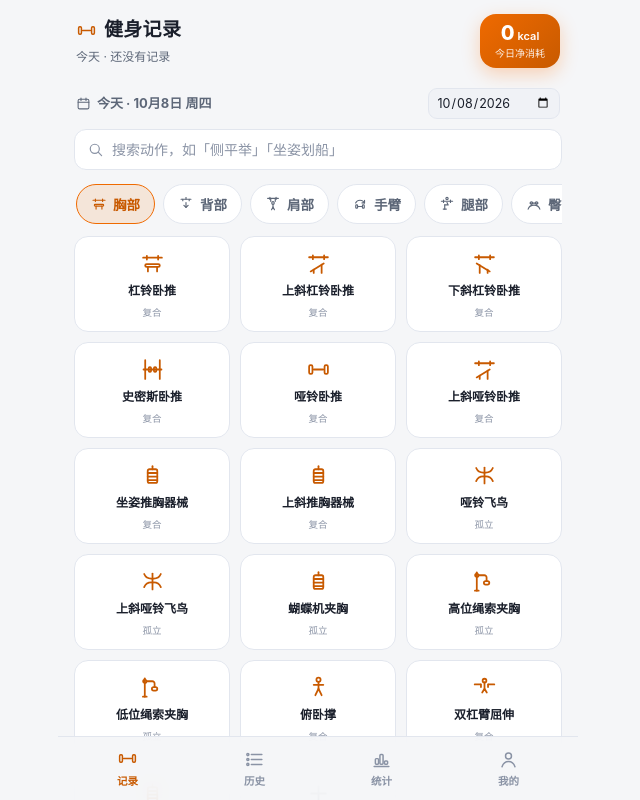
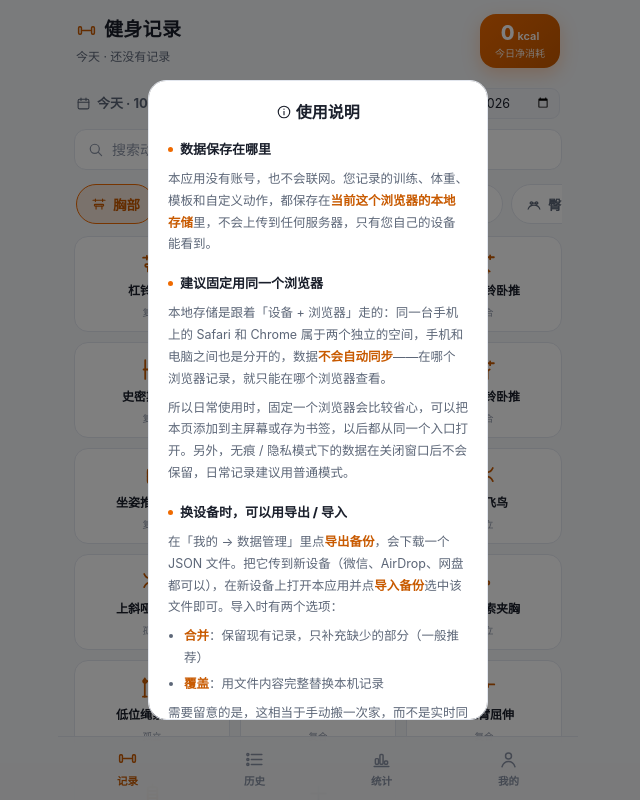
Before and after one commit to chiweihao/fitness, a plain HTML site: page index.html in a window 1280 px wide. Shown: the whole page, without its empty margins (322-962 px from the left). Drawn offline with Linux system fonts and the light colour scheme.

Commit message:
Add files via upload

```diff
--- a/index.html
+++ b/index.html
@@ -394,6 +394,19 @@ select.pick{appearance:none;width:100%;background:var(--card2);border:1px solid
 .modal-row{display:flex;gap:10px;margin-top:16px}
 .modal-row .btn-save{flex:1;padding:12px;font-size:14px}
 .modal-text{font-size:13px;color:var(--sub);line-height:1.8;margin-bottom:4px}
+
+/* ===== 使用说明 ===== */
+.guide{font-size:12.5px;color:var(--sub);line-height:1.75;text-align:left}
+.guide h4{font-size:13px;font-weight:800;color:var(--text);margin:17px 0 7px;display:flex;align-items:center;gap:7px}
+.guide h4:first-child{margin-top:0}
+.guide h4 i{width:5px;height:5px;border-radius:50%;background:var(--accent);flex:none}
+.guide p{margin:0 0 7px}
+.guide ul{margin:5px 0 7px;padding-left:16px}
+.guide li{margin-bottom:4px}
+.guide b{color:var(--accent2);font-weight:700}
+.guide .g-tip{background:var(--card2);border:1px solid var(--line);border-radius:10px;
+  padding:9px 11px;margin:9px 0 2px;font-size:11.5px;line-height:1.7;color:var(--sub)}
+.guide .g-ver{text-align:center;color:var(--dim);font-size:11px;margin-top:12px}
 </style>
 </head>
 <body>
@@ -1031,6 +1044,9 @@ const round5 = v => Math.round(v / 5) * 5;
 "use strict";
 /* ================= 存储 ================= */
 const SCHEMA = 2;
+/* 版本号与更新日期（英文展示），发新版时改这两行即可 */
+const APP_VERSION = '3';
+const APP_UPDATED = '2026.10.08';
 const clone = o => typeof structuredClone === 'function' ? structuredClone(o) : JSON.parse(JSON.stringify(o));
 const DEFAULTS = {
   profile:   { height:175, weight:70, age:25, gender:'male' },
@@ -1257,6 +1273,53 @@ function confirmBox(title, text, okText, onOk, danger){
   $('#modal').querySelector('[data-mo="ok"]').onclick = () => { closeModal(); onOk(); };
 }
 
+/* ================= 使用说明 ================= */
+const GUIDE_KEY = 'fit_guideSeen';
+function guideSeen(){ try { return localStorage.getItem(GUIDE_KEY) !== null; } catch (e) { return true; } }
+function markGuideSeen(){ try { localStorage.setItem(GUIDE_KEY, '1'); } catch (e) {} }
+function guideHTML(){
+  return `<div class="modal-title">${ico('info')} 使用说明</div>
+  <div class="guide">
+    <h4><i></i>数据保存在哪里</h4>
+    <p>本应用没有账号，也不会联网。您记录的训练、体重、模板和自定义动作，都保存在<b>当前这个浏览器的本地存储</b>里，不会上传到任何服务器，只有您自己的设备能看到。</p>
+
+    <h4><i></i>建议固定用同一个浏览器</h4>
+    <p>本地存储是跟着「设备 + 浏览器」走的：同一台手机上的 Safari 和 Chrome 属于两个独立的空间，手机和电脑之间也是分开的，数据<b>不会自动同步</b>——在哪个浏览器记录，就只能在哪个浏览器查看。</p>
+    <p>所以日常使用时，固定一个浏览器会比较省心，可以把本页添加到主屏幕或存为书签，以后都从同一个入口打开。另外，无痕 / 隐私模式下的数据在关闭窗口后不会保留，日常记录建议用普通模式。</p>
+
+    <h4><i></i>换设备时，可以用导出 / 导入</h4>
+    <p>在「我的 → 数据管理」里点<b>导出备份</b>，会下载一个 JSON 文件。把它传到新设备（微信、AirDrop、网盘都可以），在新设备上打开本应用并点<b>导入备份</b>选中该文件即可。导入时有两个选项：</p>
+    <ul>
+      <li><b>合并</b>：保留现有记录，只补充缺少的部分（一般推荐）</li>
+      <li><b>覆盖</b>：用文件内容完整替换本机记录</li>
+    </ul>
+    <p>需要留意的是，这相当于手动搬一次家，而不是实时同步。导出之后在旧设备上新增的内容不会出现在新设备上，两边同时记录也容易对不上。所以除非更换设备，平时还是在同一个浏览器里使用会更稳妥。</p>
+
+    <h4><i></i>这些情况可能导致数据丢失</h4>
+    <ul>
+      <li>清理浏览器缓存时勾选了「Cookie 和网站数据」</li>
+      <li>在无痕 / 隐私模式下记录</li>
+      <li>iPhone 上用 Safari，且较长时间（约 7 天以上）未打开本页，系统可能自动清理</li>
+      <li>卸载重装浏览器、重置设备或刷机</li>
+      <li>主动点击了「清空全部数据」</li>
+    </ul>
+    <div class="g-tip">应用内部另存了一份副本，普通清理后有机会自动恢复，不过两者被一并清除时就无法找回了。</div>
+
+    <h4><i></i>定期备份会更安心</h4>
+    <p>建议每月导出一份备份，存在网盘或发给自己留存。如果较长时间没有备份，页面顶部会出现提醒。在换手机、刷机或清理缓存之前，先导出一份会比较稳妥。</p>
+
+    <div class="g-tip">随时可以在「我的 → 数据管理 → 使用说明」里重新查看本页内容。</div>
+    <div class="g-ver">Version ${APP_VERSION} · Last updated ${APP_UPDATED}</div>
+  </div>
+  <div class="modal-row"><button class="btn-save" data-mo="ok">知道了</button></div>`;
+}
+function openGuide(onClose){
+  openModal(guideHTML(), onClose);
+  const m = $('#modal');
+  m.scrollTop = 0;
+  m.querySelector('[data-mo="ok"]').onclick = closeModal;
+}
+
 /* ================= 主题 ================= */
 function applyTheme(){
   const t = S().theme || 'auto';
@@ -2470,6 +2533,7 @@ function renderProfile(){
 
   <div class="form-card">
     <div class="t">${ico('db')}数据管理</div>
+    <button class="menu-btn" id="guideBtn">${ico('info')} 使用说明<small>数据保存在哪里</small></button>
     <button class="menu-btn" id="exportBtn">${ico('download')} 导出备份<small>下载 JSON 文件</small></button>
     <button class="menu-btn" id="importBtn">${ico('upload')} 导入备份<small>可选合并或覆盖</small></button>
     <input type="file" id="importFile" accept=".json,application/json" style="display:none">
@@ -2477,7 +2541,8 @@ function renderProfile(){
     <div class="note-line">共 ${Object.keys(Store.records()).length} 天训练记录、${Store.weights().length} 条体重记录。
       ${Store.meta().lastBackup ? '上次备份：' + fmtDate(Store.meta().lastBackup) : '尚未备份过'}</div>
   </div>
-  <div class="about-note">所有数据只保存在这台设备的浏览器里，不会上传任何服务器<br>换手机或清理浏览器前，记得先导出备份</div>`;
+  <div class="about-note">所有数据只保存在这台设备的浏览器里，不会上传任何服务器<br>换手机或清理浏览器前，记得先导出备份
+    <br><span style="opacity:.75">Version ${APP_VERSION} · Last updated ${APP_UPDATED}</span></div>`;
 }
 function refreshCustomUI(){
   invalidateActions();
@@ -2863,6 +2928,7 @@ function bindGlobalEvents(){
       return;
     }
 
+    if (t.closest('#guideBtn')){ openGuide(); return; }
     if (t.closest('#exportBtn')){ exportData(); return; }
     if (t.closest('#importBtn')){ $('#importFile').click(); return; }
     if (t.closest('#clearBtn')){ clearAll(); return; }
@@ -3009,15 +3075,20 @@ async function init(){
   setInterval(checkDayFlip, 20000);
   document.addEventListener('visibilitychange', () => { if (!document.hidden) checkDayFlip(); });
   window.addEventListener('focus', checkDayFlip);
+  const isFirstRun = localStorage.getItem('fit_profile') === null;
+  const startupToast = () => {
     if (restored) setTimeout(() => toast('浏览器清理过数据，已从本地副本恢复'), 700);
-  else if (localStorage.getItem('fit_profile') === null)
-    setTimeout(() => toast('第一次使用：先到「我的」填身高体重'), 900);
+    else if (isFirstRun) setTimeout(() => toast('第一次使用：先到「我的」填身高体重'), 500);
     else {
       const meta = Store.meta();
       const days = meta.lastBackup ? daysBetween(meta.lastBackup, todayStr()) : 999;
       if (days > 21 && Object.keys(Store.records()).length > 3)
         setTimeout(() => toast('很久没备份了，建议到「我的」导出一份'), 1200);
     }
+  };
+  if (!guideSeen())
+    setTimeout(() => openGuide(() => { markGuideSeen(); startupToast(); }), 600);
+  else startupToast();
 }
 if (document.readyState === 'loading') document.addEventListener('DOMContentLoaded', init);
 else init();
```
Lines whose indentation alone changed are shown as unchanged.
